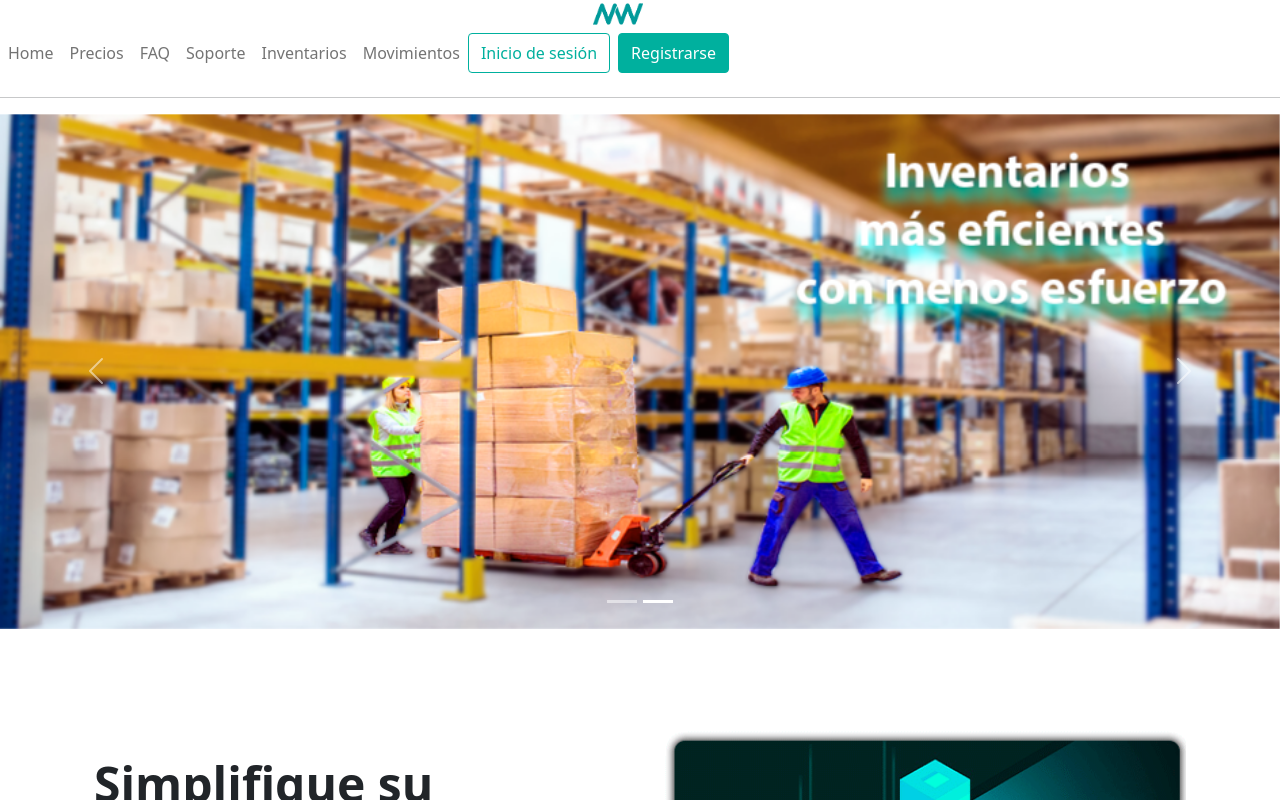
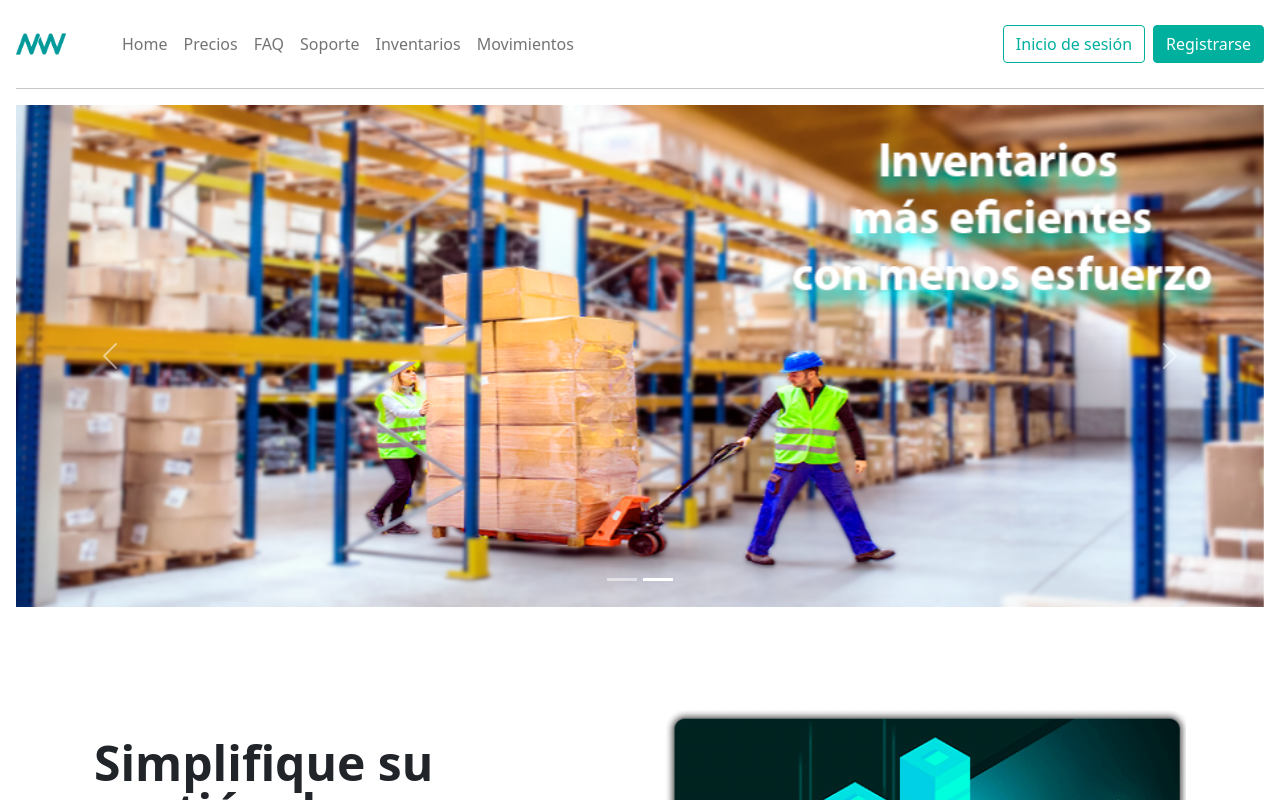
Before and after one commit to DT3264/InventariosWeb, a React (Create React App) app: page / in a window 1280 px wide. Shown: the top 800 px of the page. Built offline with nearby package versions, Linux system fonts and the light colour scheme.

Commit message:
Arreglados detalles de index

```diff
--- a/src/index.js
+++ b/src/index.js
@@ -10,18 +10,33 @@ import reportWebVitals from "./reportWebVitals";
 
 ReactDOM.render(
   <Router>
+    <header className="p-3 mb-3 border-bottom">
       <div>
-      <div class="container">
+        <div class="container d-inline d-lg-none">
           <div class="row justify-content-center">
             <div class="col-1 p-0">
               <img class="logo" src={require("./img/NW.png")} />
             </div>
           </div>
         </div>
-      <Navbar>
+
+        <Navbar className="">
+          <img class="logo d-none d-lg-inline" src={require("./img/NW.png")} />
+          <a
+            href="/"
+            class="d-flex align-items-center mb-2 mb-lg-0 text-dark text-decoration-none"
+          >
+            <svg
+              class="bi me-2"
+              width="40"
+              height="32"
+              role="img"
+              aria-label="Bootstrap"
+            ></svg>
+          </a>
           <Navbar.Toggle />
           <Navbar.Collapse id="basic-navbar-nav">
-          <Nav className="me-auto nav col-12 col-lg-auto me-lg-auto mb-2 justify-content-center mb-md-0">
+            <Nav className="me-auto nav col-12 col-lg-8 me-lg-8 mb-2 justify-content-sm-center justify-content-lg-start mb-md-0">
               <NavItem eventkey={1} href="/">
                 <Nav.Link as={Link} to="/">
                   Home
@@ -52,6 +67,8 @@ ReactDOM.render(
                   Movimientos
                 </Nav.Link>
               </NavItem>
+            </Nav>
+            <Nav className="me-auto nav col-12 col-lg-4 me-lg-4 mb-2 justify-content-end mb-md-0">
               <NavItem
                 className="d-none d-lg-flex"
                 eventkey={1}
@@ -95,6 +112,7 @@ ReactDOM.render(
           <Route path="/movimientos" element={<About />} />
         </Routes>
       </div>
+    </header>
   </Router>,
   document.getElementById("root")
 );
```
Lines whose indentation alone changed are shown as unchanged.
